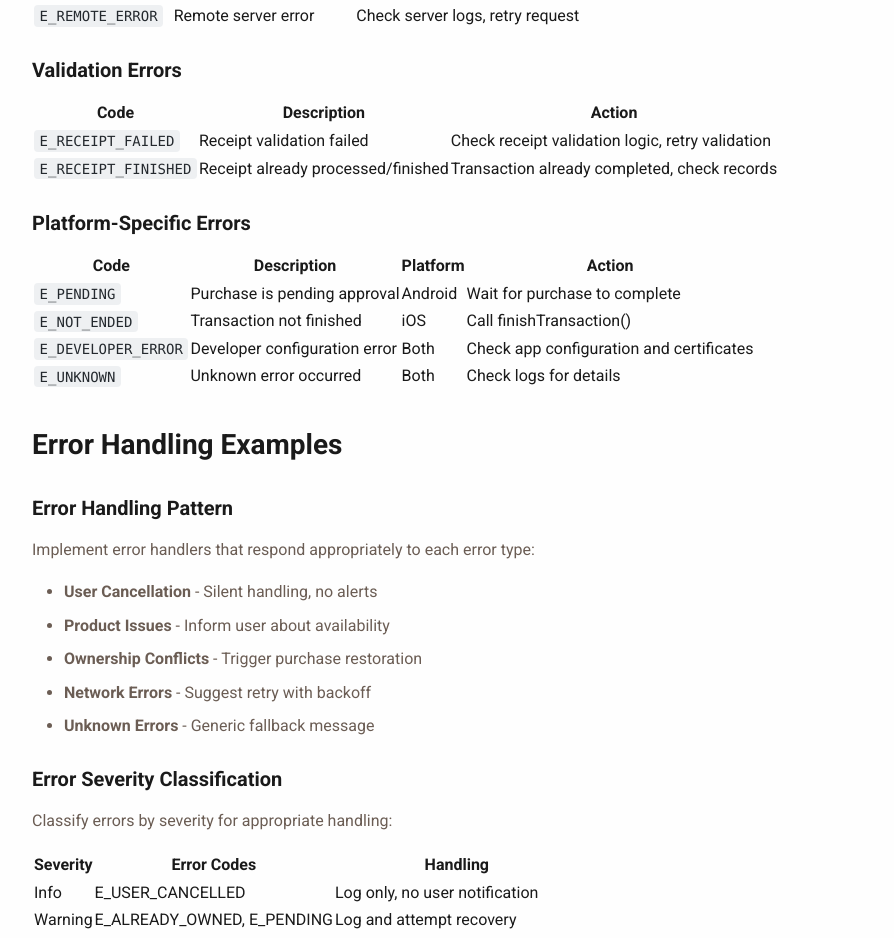
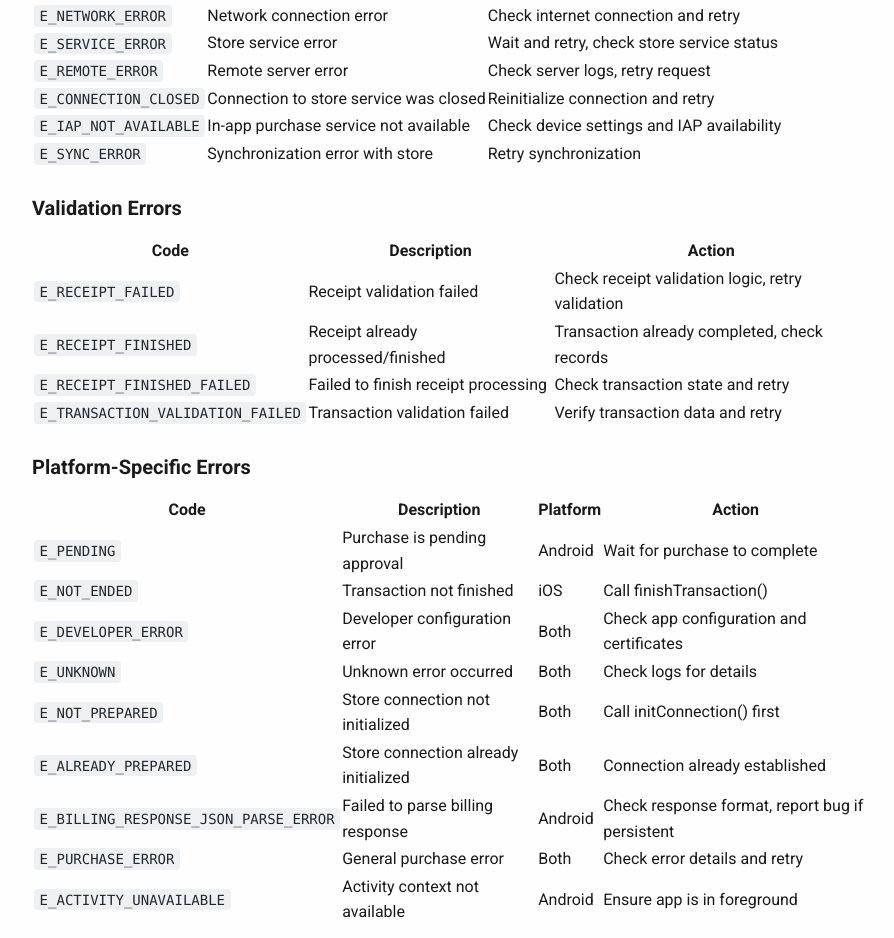
Before and after one commit to hyodotdev/openiap, a React (Vite) app: page /docs/errors in a window 1280 px wide. Shown: the part 1109-2047 px from the top of the page, without its empty margins (338-1232 px from the left). Built offline with nearby package versions, Linux system fonts and the light colour scheme.

Commit message:
docs: add expo-iap error codes to error documentation

```diff
--- a/src/pages/docs/errors.tsx
+++ b/src/pages/docs/errors.tsx
@@ -40,6 +40,16 @@ function Errors() {
               <td><code>E_USER_ERROR</code></td>
               <td>User-related error during purchase</td>
               <td>Check user account status</td>
+            </tr>
+            <tr>
+              <td><code>E_DEFERRED_PAYMENT</code></td>
+              <td>Payment was deferred (pending family approval, etc.)</td>
+              <td>Wait for payment approval</td>
+            </tr>
+            <tr>
+              <td><code>E_INTERRUPTED</code></td>
+              <td>Purchase flow was interrupted</td>
+              <td>Retry the purchase</td>
             </tr>
           </tbody>
         </table>
@@ -102,6 +112,21 @@ function Errors() {
               <td>Remote server error</td>
               <td>Check server logs, retry request</td>
             </tr>
+            <tr>
+              <td><code>E_CONNECTION_CLOSED</code></td>
+              <td>Connection to store service was closed</td>
+              <td>Reinitialize connection and retry</td>
+            </tr>
+            <tr>
+              <td><code>E_IAP_NOT_AVAILABLE</code></td>
+              <td>In-app purchase service not available</td>
+              <td>Check device settings and IAP availability</td>
+            </tr>
+            <tr>
+              <td><code>E_SYNC_ERROR</code></td>
+              <td>Synchronization error with store</td>
+              <td>Retry synchronization</td>
+            </tr>
           </tbody>
         </table>
 
@@ -124,6 +149,16 @@ function Errors() {
               <td><code>E_RECEIPT_FINISHED</code></td>
               <td>Receipt already processed/finished</td>
               <td>Transaction already completed, check records</td>
+            </tr>
+            <tr>
+              <td><code>E_RECEIPT_FINISHED_FAILED</code></td>
+              <td>Failed to finish receipt processing</td>
+              <td>Check transaction state and retry</td>
+            </tr>
+            <tr>
+              <td><code>E_TRANSACTION_VALIDATION_FAILED</code></td>
+              <td>Transaction validation failed</td>
+              <td>Verify transaction data and retry</td>
             </tr>
           </tbody>
         </table>
@@ -163,6 +198,36 @@ function Errors() {
               <td>Both</td>
               <td>Check logs for details</td>
             </tr>
+            <tr>
+              <td><code>E_NOT_PREPARED</code></td>
+              <td>Store connection not initialized</td>
+              <td>Both</td>
+              <td>Call initConnection() first</td>
+            </tr>
+            <tr>
+              <td><code>E_ALREADY_PREPARED</code></td>
+              <td>Store connection already initialized</td>
+              <td>Both</td>
+              <td>Connection already established</td>
+            </tr>
+            <tr>
+              <td><code>E_BILLING_RESPONSE_JSON_PARSE_ERROR</code></td>
+              <td>Failed to parse billing response</td>
+              <td>Android</td>
+              <td>Check response format, report bug if persistent</td>
+            </tr>
+            <tr>
+              <td><code>E_PURCHASE_ERROR</code></td>
+              <td>General purchase error</td>
+              <td>Both</td>
+              <td>Check error details and retry</td>
+            </tr>
+            <tr>
+              <td><code>E_ACTIVITY_UNAVAILABLE</code></td>
+              <td>Activity context not available</td>
+              <td>Android</td>
+              <td>Ensure app is in foreground</td>
+            </tr>
           </tbody>
         </table>
       </section>
@@ -193,12 +258,12 @@ function Errors() {
           <tbody>
             <tr>
               <td>Info</td>
-              <td>E_USER_CANCELLED</td>
+              <td>E_USER_CANCELLED, E_ALREADY_PREPARED</td>
               <td>Log only, no user notification</td>
             </tr>
             <tr>
               <td>Warning</td>
-              <td>E_ALREADY_OWNED, E_PENDING</td>
+              <td>E_ALREADY_OWNED, E_PENDING, E_DEFERRED_PAYMENT, E_NOT_PREPARED, E_INTERRUPTED</td>
               <td>Log and attempt recovery</td>
             </tr>
             <tr>
@@ -236,6 +301,16 @@ function Errors() {
               <td>Fixed delay (10 seconds)</td>
             </tr>
             <tr>
+              <td>E_CONNECTION_CLOSED</td>
+              <td>Yes</td>
+              <td>Reinitialize and retry</td>
+            </tr>
+            <tr>
+              <td>E_SYNC_ERROR</td>
+              <td>Yes</td>
+              <td>Exponential backoff</td>
+            </tr>
+            <tr>
               <td>E_USER_CANCELLED</td>
               <td>No</td>
               <td>Do not retry</td>
@@ -244,6 +319,16 @@ function Errors() {
               <td>E_ALREADY_OWNED</td>
               <td>No</td>
               <td>Restore instead</td>
+            </tr>
+            <tr>
+              <td>E_DEFERRED_PAYMENT</td>
+              <td>No</td>
+              <td>Wait for approval</td>
+            </tr>
+            <tr>
+              <td>E_NOT_PREPARED</td>
+              <td>No</td>
+              <td>Initialize connection first</td>
             </tr>
           </tbody>
         </table>
```
